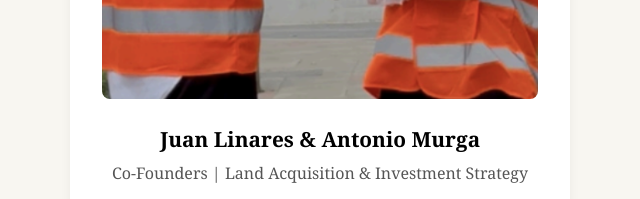
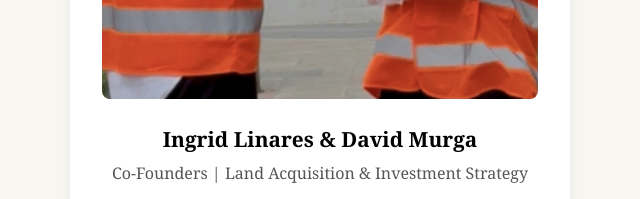
Before and after one commit to revanthrk2004/lm-properties, a plain HTML site: page index.html in a window 1280 px wide. Shown: the part 2820-3019 px from the top of the page, 320-960 px from the left. Drawn offline with nearby package versions, Linux system fonts and the light colour scheme.

Commit message:
websites

```diff
--- a/index.html
+++ b/index.html
@@ -109,7 +109,7 @@
     <div class="team-card single" data-aos="zoom-in">
       <img src="team.jpg" alt="Founders of L&M Properties">
       <div class="team-details">
-        <h3>Juan Linares & Antonio Murga</h3>
+        <h3>Ingrid Linares & David Murga</h3>
         <p>Co-Founders | Land Acquisition & Investment Strategy</p>
         <blockquote>"We don't just source deals — we deliver transformation."</blockquote>
       </div>
```
